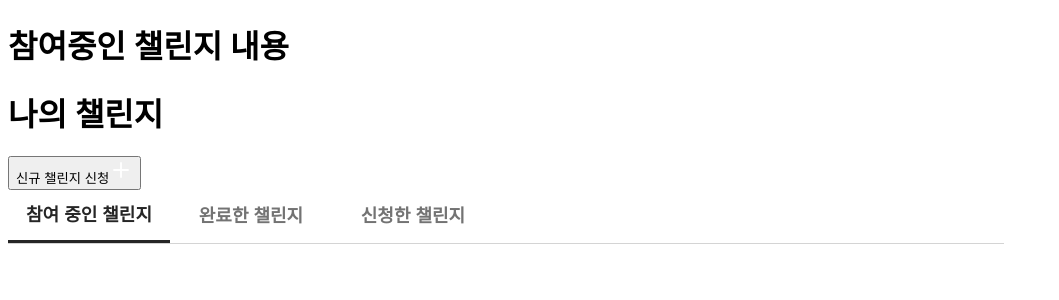
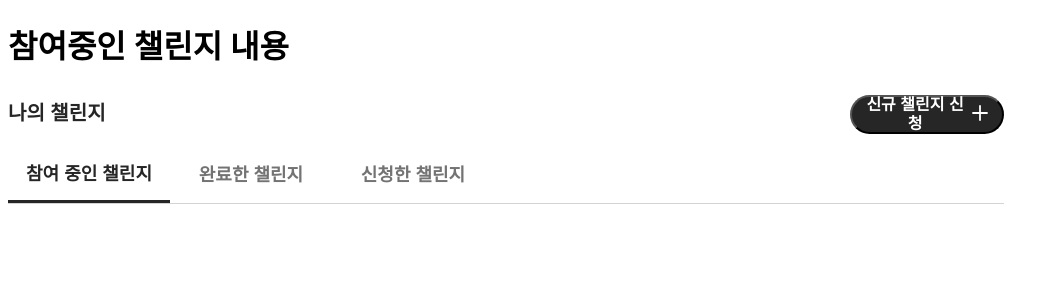
Before and after one commit to claudia99503/docthru-fe, a Next.js app: page /me in a window 1280 px wide. Shown: the top 300 px of the page, without its empty margins (0-1059 px from the left). Built offline with nearby package versions, Linux system fonts and the light colour scheme.

Commit message:
:art: [Style] TabNavigation 컴포넌트에 헤더  및 신규 챌린지 신청 버튼에 대한 스타일링

```diff
--- a/src/components/TabNavigation.module.css
+++ b/src/components/TabNavigation.module.css
@@ -1,12 +1,49 @@
+.header {
+  display: flex;
+  justify-content: space-between;
+  align-items: center;
+  margin-bottom: 10px;
+  width: inherit;
+}
+
+.title {
+  font-family: 'Pretendard', sans-serif;
+  font-weight: 600;
+  font-size: 20px;
+  line-height: 23.87px;
+  color: #262626;
+}
+
+.newChallengeButton {
+  display: flex;
+  align-items: center;
+  justify-content: space-between;
+  width: 154px;
+  height: 39px;
+  border-radius: 19.5px;
+  background-color: #262626;
+  color: #FFFFFF;
+  font-family: 'Pretendard', sans-serif;
+  font-weight: 600;
+  font-size: 16px;
+  line-height: 19.09px;
+  padding: 0 10px;
+  cursor: pointer;
+}
+
+.icon {
+  margin-left: auto;
+}
+
 .TabNavigation {
   display: flex;
   justify-content: flex-start;
-  border-bottom: 1px solid #d4d4d4;
+  border-bottom: 1px solid #D4D4D4;
   height: 53px;
 }
 
 .tabButton {
-  font-family: "Pretendard", sans-serif;
+  font-family: 'Pretendard', sans-serif;
   font-weight: 600;
   font-size: 18px;
   line-height: 21.48px;
@@ -20,30 +57,30 @@
   border-bottom: 1px solid transparent;
 }
 
+.active {
+  color: #262626;
+  border-bottom: 3px solid #262626;
+}
+
 .inactive {
   color: #737373;
   border-bottom: 1px solid transparent;
 }
 
-.active {
-  color: #262626;
-  border-bottom: 3px solid #262626;
-}
-
 @media (min-width: 1200px) {
-  .TabNavigation {
+  .TabNavigation, .header {
     width: 996px;
   }
 }
 
 @media (min-width: 744px) and (max-width: 1199px) {
-  .TabNavigation {
+  .TabNavigation, .header {
     width: 697px;
   }
 }
 
 @media (max-width: 743px) {
-  .TabNavigation {
+  .TabNavigation, .header {
     width: 343px;
     height: 48px;
     justify-content: space-between;
```
